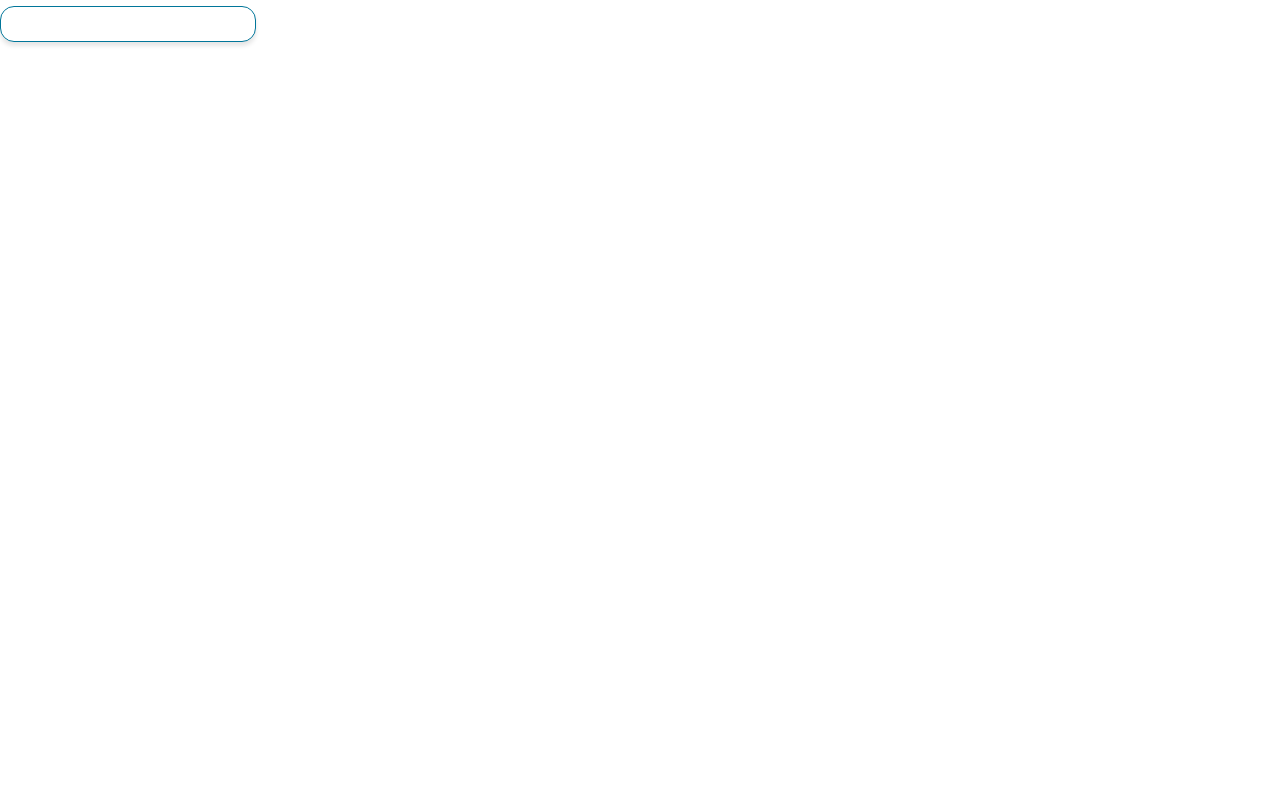
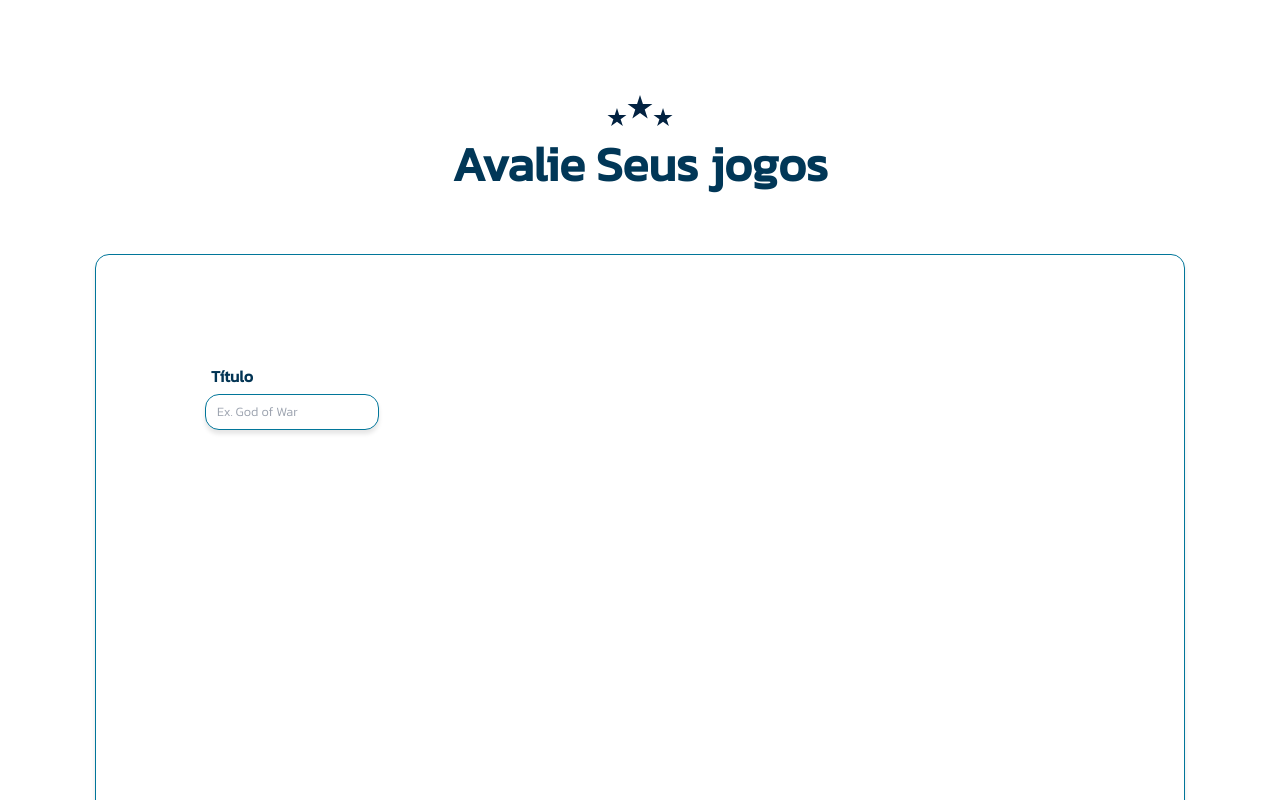
Before and after one commit to IgMiras/LojaDeJogos, a Next.js app in the folder frontend/: page / in a window 1280 px wide. Shown: the top 800 px of the page. Built offline with nearby package versions, Linux system fonts and the light colour scheme.

Commit message:
tela de avaliações ainda nao finalizada

```diff
--- a/frontend/src/components/Equipamentos/Input/index.js
+++ b/frontend/src/components/Equipamentos/Input/index.js
@@ -11,15 +11,15 @@ export const Input = ({
   placeHolder,
   width,
   height,
+  label,
 }) => {
   return (
     <Container>
-      <label htmlFor="name">{children}</label>
+      <label htmlFor="name">{label}</label>
       <input
         type={type}
         name={name}
         id={id}
-        value={value}
         placeholder={placeHolder}
         width={width}
         height={height}
--- a/frontend/src/components/Equipamentos/Input/style.jsx
+++ b/frontend/src/components/Equipamentos/Input/style.jsx
@@ -7,7 +7,8 @@ export const Container = styled.div`
     color: rgba(2, 52, 84, 1);
     margin-left: 6px;
     margin-bottom: 6px;
-    font-size: 1.2rem;
+    font-size: 1rem;
+    font-weight: bold;
   }
 
   input {
--- /dev/null
+++ b/frontend/src/components/TelaAvalicao/index.js
@@ -0,0 +1,25 @@
+import React from "react";
+import { Container, Content, Title } from "./style";
+import Image from "next/image";
+import stars from "../../assets/svg/stars.svg";
+import { Input } from "../Equipamentos/Input";
+const value = "";
+export const TelaAvaliacao = () => {
+  return (
+    <Container>
+      <Title>
+        <Image id="img" src={stars} alt="Stars" />
+        <h1>Avalie Seus jogos</h1>
+      </Title>
+      <Content>
+        <Input
+          type="text"
+          name="titulo"
+          id="titulo"
+          placeHolder="Ex. God of War"
+          label="Título"
+        ></Input>
+      </Content>
+    </Container>
+  );
+};
--- /dev/null
+++ b/frontend/src/components/TelaAvalicao/style.jsx
@@ -0,0 +1,33 @@
+import styled from "styled-components";
+
+export const Container = styled.div`
+  padding: 95px;
+`;
+
+export const Content = styled.div`
+  border: 1px solid rgba(1, 118, 154, 1);
+  box-shadow: 0px 4px 4px 0px rgba(0, 0, 0, 0.1);
+  height: 100vh;
+  padding: 10%;
+  border-radius: 14px;
+  font-weight: 300;
+  font-size: 0.9rem;
+  color: rgba(2, 52, 84, 1);
+`;
+
+export const Title = styled.div`
+  display: flex;
+  flex-direction: column;
+  justify-content: center;
+  align-items: center;
+  margin-bottom: 5%;
+  h1 {
+    color: rgba(1, 55, 87, 1);
+    font-size: 3rem;
+    font-weight: bold;
+  }
+
+  #img {
+    width: 6%;
+  }
+`;
--- a/frontend/src/pages/_app.js
+++ b/frontend/src/pages/_app.js
@@ -8,6 +8,7 @@ import { customTheme } from "@/themes";
 import Head from "next/head";
 import { CardProdutos } from "@/components/Equipamentos/CardProdutos";
 import { Input } from "@/components/Equipamentos/Input";
+import { TelaAvaliacao } from "@/components/TelaAvalicao";
 
 export default function App({ Component, pageProps }) {
   return (
@@ -39,7 +40,8 @@ export default function App({ Component, pageProps }) {
           rel="stylesheet"
         />
       </Head>
-      <Input />
+      <TelaAvaliacao />
+      {/* <Input /> */}
       {/* <CardProdutos /> */}
       {/* <Layout>
         <Home />
```
Also changed, not shown: frontend/src/assets/svg/stars.svg (added).
